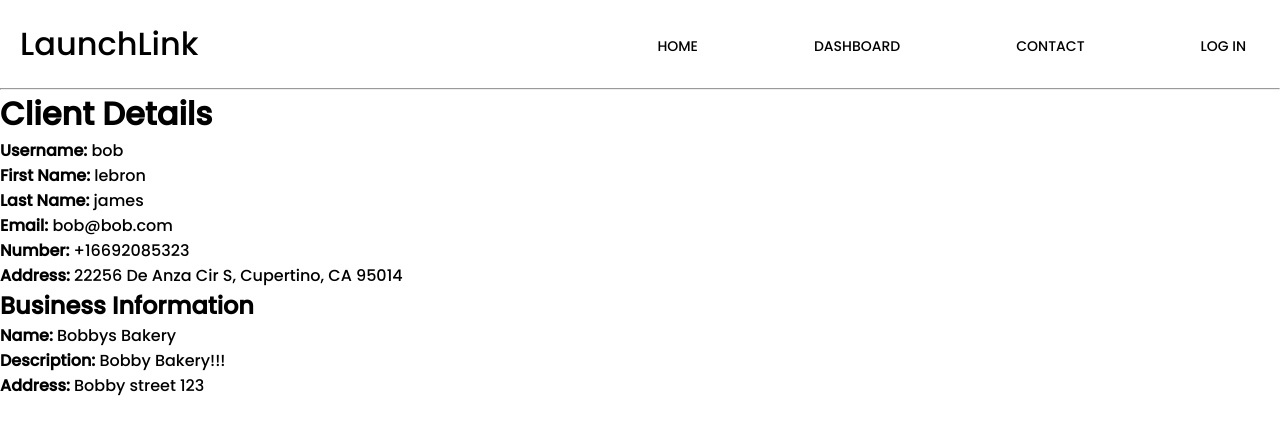
After one commit to Mahasvin24/TechXelerate-LaunchLink, a Django app: page /accounts/clients/2 in a window 1280 px wide. The commit adds this page. Shown: the top 435 px of the page. Run offline with Django 4.2, Linux system fonts and the light colour scheme; data comes from the database, SQL or seed files in the repository; both versions use the stored data as it was after the commit; some libraries are stand-ins or nearby versions.

Commit message:
profiles

```diff
--- a/about/templates/about/layout.html
+++ b/about/templates/about/layout.html
@@ -7,7 +7,9 @@
         <meta charset="UTF-8">
         <meta name="viewport" content="width=device-width, initial-scale=1.0">
         <meta http-equiv="X-UA-Compatible" content="ie=edge">
+        {% block title %}
         <title>LaunchLink</title>
+        {% endblock title %}
         <link rel="icon" href="./favicon.ico" type="image/x-icon">
         <link rel="stylesheet" href="{% static 'about/css/style.css' %}">
         {% block head %}
--- a/accounts/forms.py
+++ b/accounts/forms.py
@@ -7,15 +7,12 @@ from phonenumber_field.formfields import PhoneNumberField
 
 class ClientSignUpForm(UserCreationForm):
     img = forms.ImageField()
-    username = forms.CharField(max_length=30, required=True,)
     first_name = forms.CharField(max_length=100,)
     last_name = forms.CharField(max_length=100,)
     email = forms.EmailField(max_length=150,)
     phone_number = PhoneNumberField()
     address = forms.CharField(max_length=100, )
-    password1 = forms.CharField()
 
-    password2 = forms.CharField()
 
     class Meta:
         model = User
--- a/accounts/models.py
+++ b/accounts/models.py
@@ -33,7 +33,7 @@ class Client(models.Model):
         return self.user.username
 
 class Business(models.Model):
-    user = models.ForeignKey(Client, on_delete=models.CASCADE, related_name='business')
+    user = models.ForeignKey(Client, on_delete=models.CASCADE, related_name='businesses')
     name = models.CharField(max_length=150)
     description = models.TextField()
     address = models.CharField(max_length=150)
--- /dev/null
+++ b/accounts/templates/accounts/client_profile.html
@@ -0,0 +1,27 @@
+{% extends 'about/layout.html' %}
+{% load static %}
+
+{% block body %}
+    <h1>Client Details</h1>
+  <p><strong>Username:</strong> {{ client.user.username }}</p>
+  <p><strong>First Name:</strong> {{ client.user.first_name }}</p>
+  <p><strong>Last Name:</strong> {{ client.user.last_name }}</p>
+  <p><strong>Email:</strong> {{ client.user.email }}</p>
+  <p><strong>Number:</strong> {{ client.user.number }}</p>
+  <p><strong>Address:</strong> {{ client.user.address }}</p>
+  <!-- Uncomment the following lines if you have the image field -->
+  <!-- <div>
+    <img src="{{ client.user.img.url }}" alt="Client Image">
+  </div> -->
+
+  {% if client.businesses.all %}
+    {% for business in client.businesses.all %}
+        <h2>Business Information</h2>
+        <p><strong>Name:</strong> {{ business.name }}</p>
+        <p><strong>Description:</strong> {{ business.description }}</p>
+        <p><strong>Address:</strong> {{ business.address }}</p>
+    {% endfor %}
+  {% else %}
+    <p>This client does not have a associated business.</p>
+  {% endif %}
+{% endblock body %}
--- a/accounts/urls.py
+++ b/accounts/urls.py
@@ -7,4 +7,7 @@ urlpatterns = [
     path("new-business", views.new_business, name="new-business"),
     path("login", views.login_view, name="login"),
     path("logout", views.logout_view, name="logout"),
+    path("volunteers/<int:volunteer_id>", views.volunteer_profile, name="volunteer-profile"),
+    path("clients/<int:client_id>", views.client_profile, name="client-profile"),
+    path("business/<int:business_id>", views.business_profile, name="business-profile"),
 ]
--- a/accounts/views.py
+++ b/accounts/views.py
@@ -7,6 +7,38 @@ from django.contrib.auth import login, logout, authenticate
 from django.contrib.auth.forms import AuthenticationForm
 import pprint
 from django.contrib.auth.decorators import login_required
+
+def business_profile(request, business_id):
+    if Business.objects.filter(id=business_id).exists():
+        business = Business.objects.get(id=business_id)
+        context = {
+            'business' : business,
+        }
+        return render(request, 'accounts/business_profile.html', context)
+    else:
+        return redirect('about:home')
+
+
+def client_profile(request, client_id):
+    if Client.objects.filter(id=client_id).exists():
+        client = Client.objects.get(id=client_id)
+        context = {
+            'client' : client,
+        }
+        return render(request, 'accounts/client_profile.html', context)
+    else:
+        return redirect('about:home')
+
+def volunteer_profile(request, volunteer_id):
+    if Volunteer.objects.filter(id=volunteer_id).exists():
+        volunteer = Volunteer.objects.get(id=volunteer_id)
+        context = {
+            'volunteer' : volunteer,
+        }
+        return render(request, 'accounts/volunteer_profile.html', context)
+    else:
+        return redirect('about:home')
+
 
 
 # Create your views here.
```
Also changed, not shown: accounts/admin.py (+4 -4 lines), accounts/templates/accounts/business_profile.html (added, +19 -0 lines), accounts/templates/accounts/volunteer_profile.html (added, +21 -0 lines), accounts/migrations/0003_alter_business_user.py (added), db.sqlite3.
